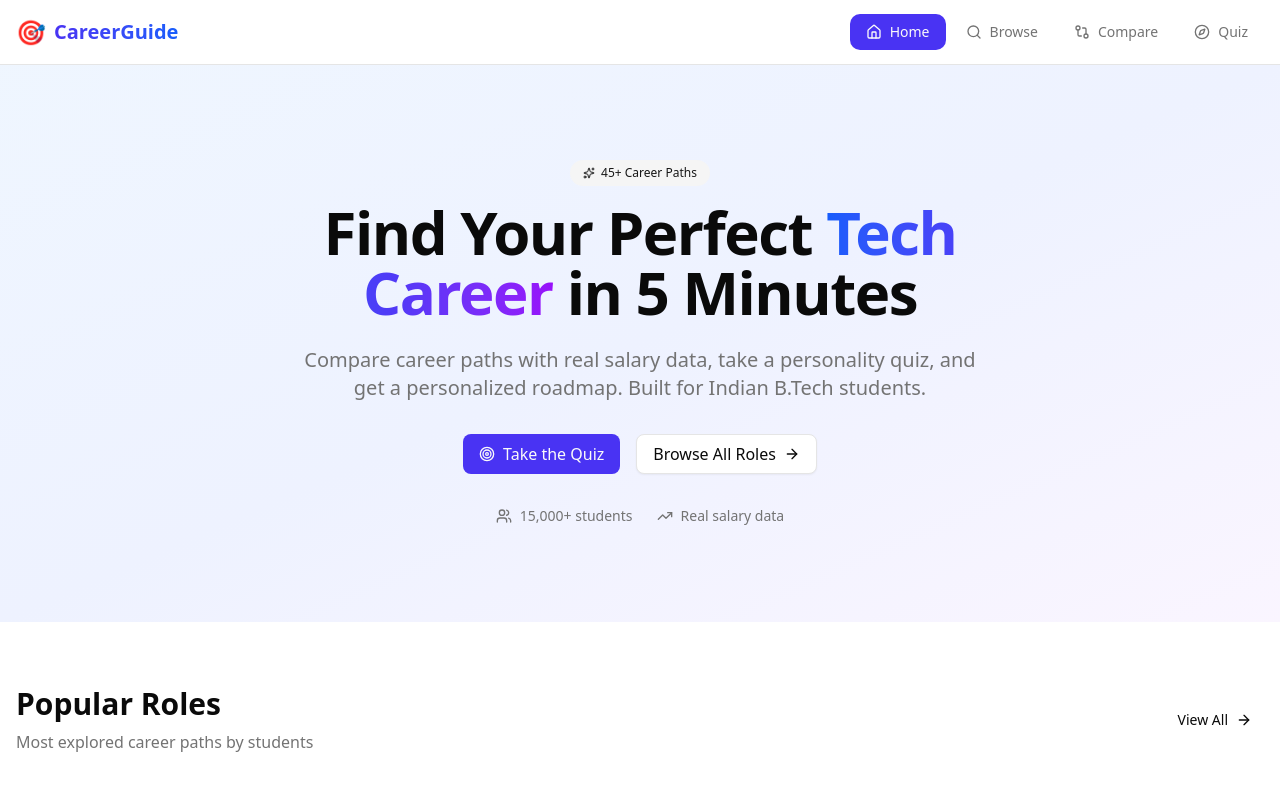
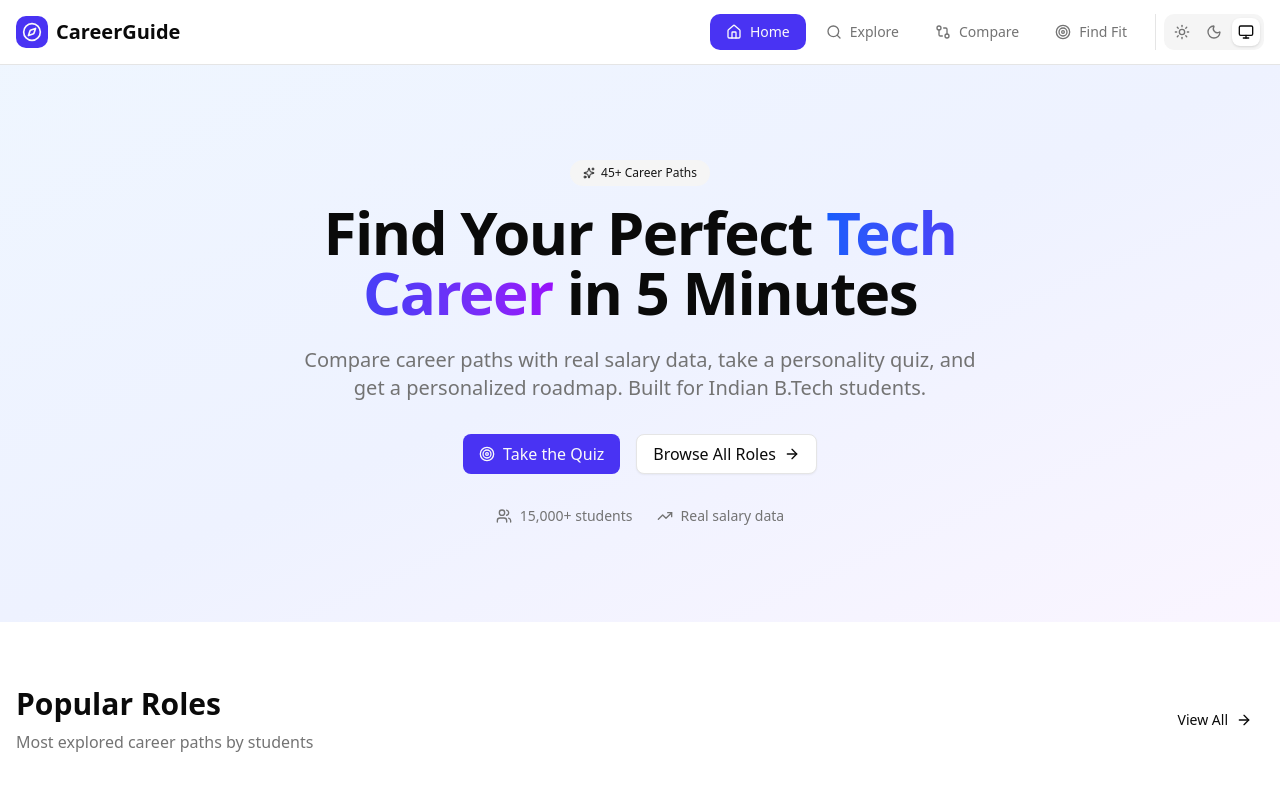
Before and after one commit to mnttnm/btech-cs-career-guide-india, a Next.js app: page / in a window 1280 px wide. Shown: the top 785 px of the page. Built offline with nearby package versions, Linux system fonts and the light colour scheme.

Commit message:
feat(ui): add light/dark theme toggle
- ThemeProvider with system preference support
- Theme toggle in navigation (desktop + mobile)

```diff
--- a/src/app/layout.tsx
+++ b/src/app/layout.tsx
@@ -2,6 +2,7 @@ import type { Metadata, Viewport } from "next";
 import { Inter } from "next/font/google";
 import "./globals.css";
 import { Navigation } from "@/components/Navigation";
+import { ThemeProvider } from "@/components/ThemeProvider";
 
 const inter = Inter({
   variable: "--font-inter",
@@ -27,12 +28,14 @@ export default function RootLayout({
   children: React.ReactNode;
 }>) {
   return (
-    <html lang="en">
+    <html lang="en" suppressHydrationWarning>
       <body className={`${inter.variable} font-sans antialiased`}>
-        <Navigation />
-        <main className="min-h-screen pt-14 pb-20 md:pt-16 md:pb-0">
-          {children}
-        </main>
+        <ThemeProvider>
+          <Navigation />
+          <main className="min-h-screen pt-14 pb-20 md:pt-16 md:pb-0">
+            {children}
+          </main>
+        </ThemeProvider>
       </body>
     </html>
   );
--- a/src/components/Navigation.tsx
+++ b/src/components/Navigation.tsx
@@ -2,17 +2,18 @@
 
 import Link from 'next/link'
 import { usePathname } from 'next/navigation'
-import { Home, Search, GitCompare, Compass, Menu, X } from 'lucide-react'
+import { Home, Search, GitCompare, Target, Menu, X, Compass } from 'lucide-react'
 import { useState } from 'react'
 import { motion, AnimatePresence } from 'framer-motion'
 import { cn } from '@/lib/utils'
 import { useComparisonStore } from '@/stores/useComparisonStore'
+import { ThemeToggle, ThemeToggleCompact } from './ThemeToggle'
 
 const navItems = [
   { href: '/', label: 'Home', icon: Home },
-  { href: '/browse', label: 'Browse', icon: Search },
+  { href: '/browse', label: 'Explore', icon: Search },
   { href: '/compare', label: 'Compare', icon: GitCompare },
-  { href: '/quiz', label: 'Quiz', icon: Compass },
+  { href: '/quiz', label: 'Find Fit', icon: Target },
 ]
 
 export function Navigation() {
@@ -26,8 +27,10 @@ export function Navigation() {
       <header className="hidden md:flex fixed top-0 left-0 right-0 z-50 bg-background/80 backdrop-blur-lg border-b">
         <nav className="container mx-auto px-4 h-16 flex items-center justify-between">
           <Link href="/" className="flex items-center gap-2">
-            <span className="text-2xl">🎯</span>
-            <span className="font-bold text-xl bg-gradient-to-r from-primary to-blue-600 bg-clip-text text-transparent">
+            <div className="flex items-center justify-center w-8 h-8 rounded-lg bg-primary">
+              <Compass className="w-5 h-5 text-primary-foreground" />
+            </div>
+            <span className="font-bold text-xl">
               CareerGuide
             </span>
           </Link>
@@ -52,13 +55,16 @@ export function Navigation() {
                   <Icon className="w-4 h-4" />
                   {item.label}
                   {showBadge && (
-                    <span className="absolute -top-1 -right-1 bg-blue-600 text-white text-xs w-5 h-5 rounded-full flex items-center justify-center">
+                    <span className="absolute -top-1 -right-1 bg-primary text-primary-foreground text-xs w-5 h-5 rounded-full flex items-center justify-center">
                       {selectedRoles.length}
                     </span>
                   )}
                 </Link>
               )
             })}
+            <div className="ml-2 pl-2 border-l">
+              <ThemeToggle />
+            </div>
           </div>
         </nav>
       </header>
@@ -83,7 +89,7 @@ export function Navigation() {
                 <Icon className="w-5 h-5" />
                 <span className="text-xs font-medium">{item.label}</span>
                 {showBadge && (
-                  <span className="absolute top-0 right-2 bg-blue-600 text-white text-xs w-5 h-5 rounded-full flex items-center justify-center">
+                  <span className="absolute top-0 right-2 bg-primary text-primary-foreground text-xs w-5 h-5 rounded-full flex items-center justify-center">
                     {selectedRoles.length}
                   </span>
                 )}
@@ -97,15 +103,20 @@ export function Navigation() {
       <header className="md:hidden fixed top-0 left-0 right-0 z-50 bg-background/95 backdrop-blur-lg border-b">
         <div className="flex items-center justify-between px-4 h-14">
           <Link href="/" className="flex items-center gap-2">
-            <span className="text-xl">🎯</span>
+            <div className="flex items-center justify-center w-7 h-7 rounded-lg bg-primary">
+              <Compass className="w-4 h-4 text-primary-foreground" />
+            </div>
             <span className="font-bold text-lg">CareerGuide</span>
           </Link>
+          <div className="flex items-center gap-1">
+            <ThemeToggleCompact />
             <button
               onClick={() => setMobileMenuOpen(!mobileMenuOpen)}
               className="p-2 rounded-lg hover:bg-muted"
             >
               {mobileMenuOpen ? <X className="w-5 h-5" /> : <Menu className="w-5 h-5" />}
             </button>
+          </div>
         </div>
       </header>
 
--- /dev/null
+++ b/src/components/ThemeProvider.tsx
@@ -0,0 +1,67 @@
+'use client'
+
+import { createContext, useContext, useEffect, useState } from 'react'
+
+type Theme = 'light' | 'dark' | 'system'
+
+interface ThemeContextType {
+  theme: Theme
+  setTheme: (theme: Theme) => void
+  resolvedTheme: 'light' | 'dark'
+}
+
+const ThemeContext = createContext<ThemeContextType | undefined>(undefined)
+
+export function ThemeProvider({ children }: { children: React.ReactNode }) {
+  const [theme, setTheme] = useState<Theme>('system')
+  const [resolvedTheme, setResolvedTheme] = useState<'light' | 'dark'>('light')
+
+  useEffect(() => {
+    // Get stored theme
+    const stored = localStorage.getItem('theme') as Theme | null
+    if (stored) {
+      setTheme(stored)
+    }
+  }, [])
+
+  useEffect(() => {
+    const root = document.documentElement
+
+    const applyTheme = (isDark: boolean) => {
+      if (isDark) {
+        root.classList.add('dark')
+        setResolvedTheme('dark')
+      } else {
+        root.classList.remove('dark')
+        setResolvedTheme('light')
+      }
+    }
+
+    if (theme === 'system') {
+      const mediaQuery = window.matchMedia('(prefers-color-scheme: dark)')
+      applyTheme(mediaQuery.matches)
+
+      const handler = (e: MediaQueryListEvent) => applyTheme(e.matches)
+      mediaQuery.addEventListener('change', handler)
+      return () => mediaQuery.removeEventListener('change', handler)
+    } else {
+      applyTheme(theme === 'dark')
+    }
+
+    localStorage.setItem('theme', theme)
+  }, [theme])
+
+  return (
+    <ThemeContext.Provider value={{ theme, setTheme, resolvedTheme }}>
+      {children}
+    </ThemeContext.Provider>
+  )
+}
+
+export function useTheme() {
+  const context = useContext(ThemeContext)
+  if (!context) {
+    throw new Error('useTheme must be used within a ThemeProvider')
+  }
+  return context
+}
--- /dev/null
+++ b/src/components/ThemeToggle.tsx
@@ -0,0 +1,73 @@
+'use client'
+
+import { Sun, Moon, Monitor } from 'lucide-react'
+import { useTheme } from './ThemeProvider'
+import { cn } from '@/lib/utils'
+
+export function ThemeToggle() {
+  const { theme, setTheme } = useTheme()
+
+  return (
+    <div className="flex items-center gap-1 p-1 rounded-lg bg-muted">
+      <button
+        onClick={() => setTheme('light')}
+        className={cn(
+          'p-1.5 rounded-md transition-colors',
+          theme === 'light'
+            ? 'bg-background shadow-sm text-foreground'
+            : 'text-muted-foreground hover:text-foreground'
+        )}
+        aria-label="Light mode"
+      >
+        <Sun className="w-4 h-4" />
+      </button>
+      <button
+        onClick={() => setTheme('dark')}
+        className={cn(
+          'p-1.5 rounded-md transition-colors',
+          theme === 'dark'
+            ? 'bg-background shadow-sm text-foreground'
+            : 'text-muted-foreground hover:text-foreground'
+        )}
+        aria-label="Dark mode"
+      >
+        <Moon className="w-4 h-4" />
+      </button>
+      <button
+        onClick={() => setTheme('system')}
+        className={cn(
+          'p-1.5 rounded-md transition-colors',
+          theme === 'system'
+            ? 'bg-background shadow-sm text-foreground'
+            : 'text-muted-foreground hover:text-foreground'
+        )}
+        aria-label="System theme"
+      >
+        <Monitor className="w-4 h-4" />
+      </button>
+    </div>
+  )
+}
+
+// Compact toggle for mobile
+export function ThemeToggleCompact() {
+  const { resolvedTheme, setTheme } = useTheme()
+
+  const toggleTheme = () => {
+    setTheme(resolvedTheme === 'light' ? 'dark' : 'light')
+  }
+
+  return (
+    <button
+      onClick={toggleTheme}
+      className="p-2 rounded-lg hover:bg-muted transition-colors"
+      aria-label="Toggle theme"
+    >
+      {resolvedTheme === 'light' ? (
+        <Moon className="w-5 h-5" />
+      ) : (
+        <Sun className="w-5 h-5" />
+      )}
+    </button>
+  )
+}
```
Lines whose indentation alone changed are shown as unchanged.
